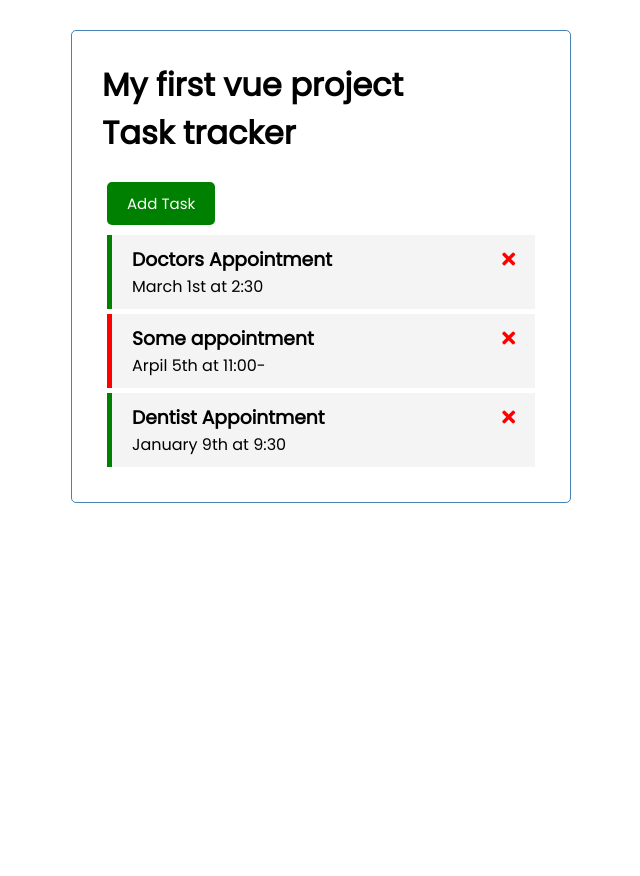
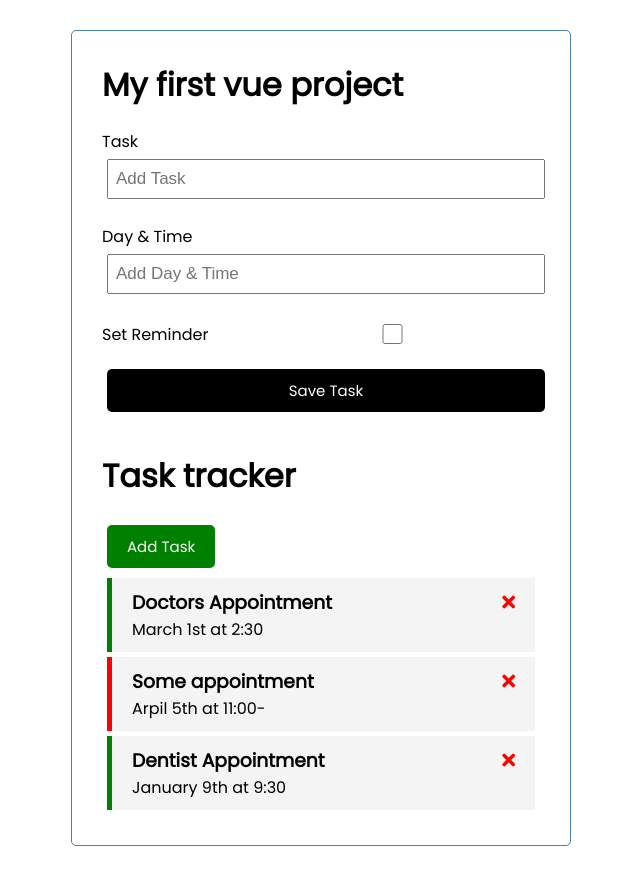
Before and after one commit to Jomarcel/first-vue-project, a Vue app: page / in a window 1280 px wide. Shown: the whole page, without its empty margins (319-959 px from the left). Before the commit the page ends 800 px from the top, so only its background shows below. Built offline with nearby package versions, Linux system fonts and the light colour scheme.

Commit message:
adding task functionality

```diff
--- a/src/App.vue
+++ b/src/App.vue
@@ -1,9 +1,14 @@
 <template>
   <div class="container">
     <h1>My first vue project</h1>
+    <AddTask @add-task="addTask" />
     <Header title="Task tracker" />
     <Button text="Add Task" color="green" />
-    <Tasks @delete-task="deleteTask" :tasks="tasks" />
+    <Tasks
+      @toggle-reminder="toggleReminder"
+      @delete-task="deleteTask"
+      :tasks="tasks"
+    />
   </div>
 </template>
 
@@ -11,6 +16,7 @@
 import Header from "./components/Header";
 import Button from "./components/Button";
 import Tasks from "./components/Tasks";
+import AddTask from "./components/AddTask";
 
 export default {
   name: "App",
@@ -18,6 +24,7 @@
     Header,
     Button,
     Tasks,
+    AddTask,
   },
   data() {
     return {
@@ -25,11 +32,20 @@
     };
   },
   methods: {
+    addTask(task) {
+      this.tasks = [...this.tasks, task];
+    },
     deleteTask(id) {
       console.log("id", id);
       if (confirm("are you sure?")) {
         this.tasks = this.tasks.filter((task) => task.id !== id);
       }
+    },
+
+    toggleReminder(id) {
+      this.tasks = this.tasks.map((task) =>
+        task.id === id ? { ...task, reminder: !task.reminder } : task
+      );
     },
   },
   created() {
--- /dev/null
+++ b/src/components/AddTask.vue
@@ -0,0 +1,88 @@
+<template>
+  <form @submit="onSubmit" class="add-form">
+    <div class="form-control">
+      <label>Task</label>
+      <input type="text" v-model="text" name="text" placeholder="Add Task" />
+    </div>
+    <div class="form-control">
+      <label>Day & Time</label>
+      <input
+        type="text"
+        v-model="day"
+        name="day"
+        placeholder="Add Day & Time"
+      />
+    </div>
+    <div class="form-control form-control-check">
+      <label>Set Reminder</label>
+      <input type="checkbox" v-model="reminder" name="reminder" />
+    </div>
+
+    <input type="submit" value="Save Task" class="btn btn-block" />
+  </form>
+</template>
+
+<script>
+export default {
+  name: "AddTask",
+  data() {
+    return {
+      text: "",
+      day: "",
+      reminder: false,
+    };
+  },
+  methods: {
+    onSubmit(e) {
+      e.preventDefault();
+      if (!this.text) {
+        alert("Please add a task");
+        return;
+      }
+      const newTask = {
+        // id: Math.floor(Math.random() * 100000),
+        text: this.text,
+        day: this.day,
+        reminder: this.reminder,
+      };
+      console.log(newTask);
+
+      this.$emit("add-task", newTask);
+      this.text = "";
+      this.day = "";
+      this.reminder = false;
+    },
+  },
+};
+</script>
+
+<style scoped>
+.add-form {
+  margin-bottom: 40px;
+}
+.form-control {
+  margin: 20px 0;
+}
+.form-control label {
+  display: block;
+}
+.form-control input {
+  width: 100%;
+  height: 40px;
+  margin: 5px;
+  padding: 3px 7px;
+  font-size: 17px;
+}
+.form-control-check {
+  display: flex;
+  align-items: center;
+  justify-content: space-between;
+}
+.form-control-check label {
+  flex: 1;
+}
+.form-control-check input {
+  flex: 2;
+  height: 20px;
+}
+</style>
--- a/src/components/Task.vue
+++ b/src/components/Task.vue
@@ -1,9 +1,11 @@
 <template>
-  <div :class="[task.reminder ? 'reminder' : 'danger', 'task']">
+  <div
+    @dblclick="$emit('toggle-reminder', task.id)"
+    :class="[task.reminder ? 'reminder' : 'danger', 'task']"
+  >
     <h3>
       {{ task.text }}
-
-      <div @click="onDelete(task.id)" class="fas fa-times"></div>
+      <div @click="$emit('delete-task', task.id)" class="fas fa-times"></div>
     </h3>
     <p>
       {{ task.day }}
@@ -17,11 +19,7 @@
   props: {
     task: Object,
   },
-  methods: {
-    onDelete(id) {
-      this.$emit("delete-task", id);
-    },
-  },
+  methods: {},
 };
 </script>
 
--- a/src/components/Tasks.vue
+++ b/src/components/Tasks.vue
@@ -1,6 +1,10 @@
 <template>
   <div :key="task.id" v-for="task in tasks">
-    <Task @delete-task="$emit('delete-task', task.id)" :task="task" />
+    <Task
+      @toggle-reminder="$emit('toggle-reminder', task.id)"
+      @delete-task="$emit('delete-task', task.id)"
+      :task="task"
+    />
   </div>
 </template>
 
@@ -15,6 +19,6 @@
   components: {
     Task,
   },
-  emits: ["delete-task"],
+  emits: ["delete-task", "toggle-reminder"],
 };
 </script>
```
